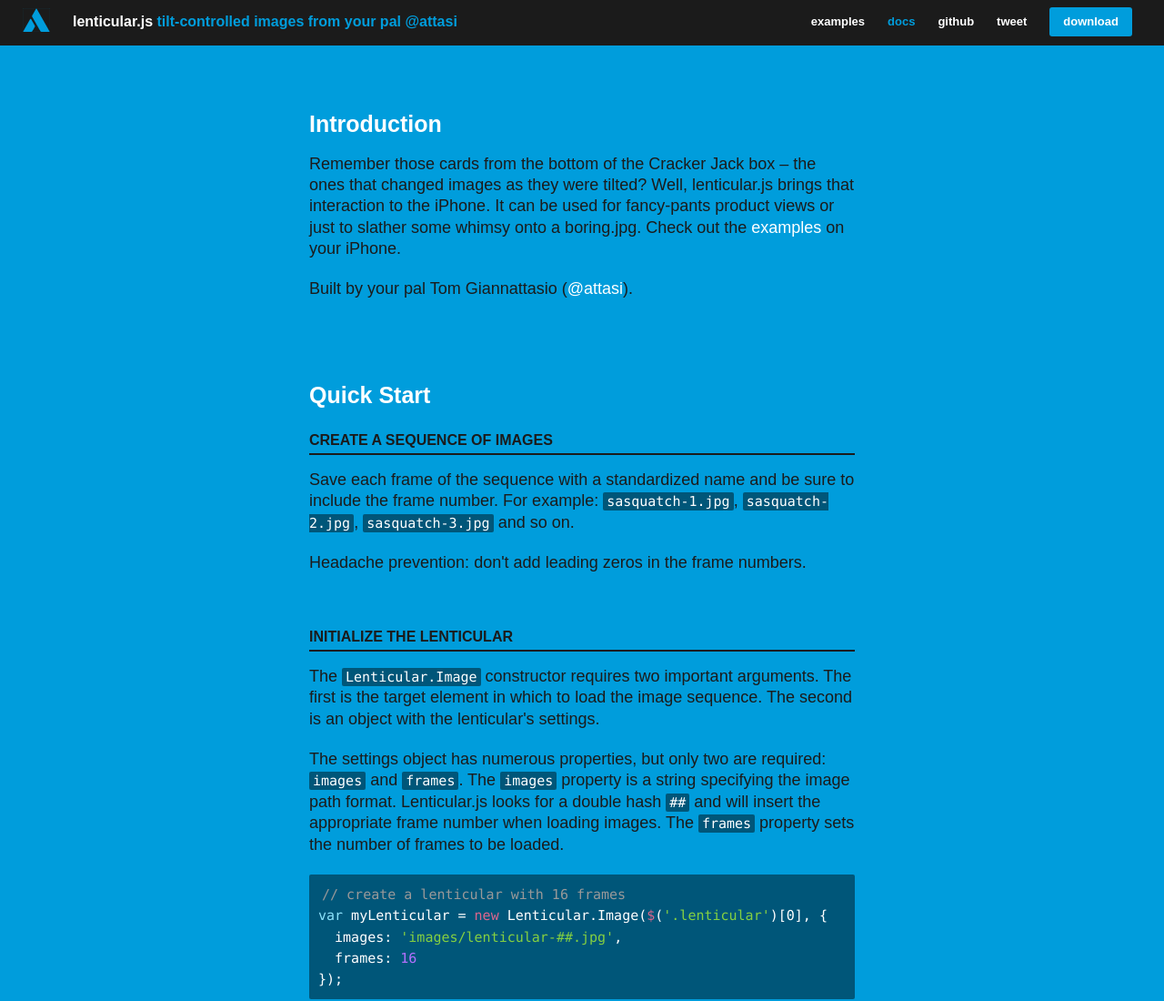
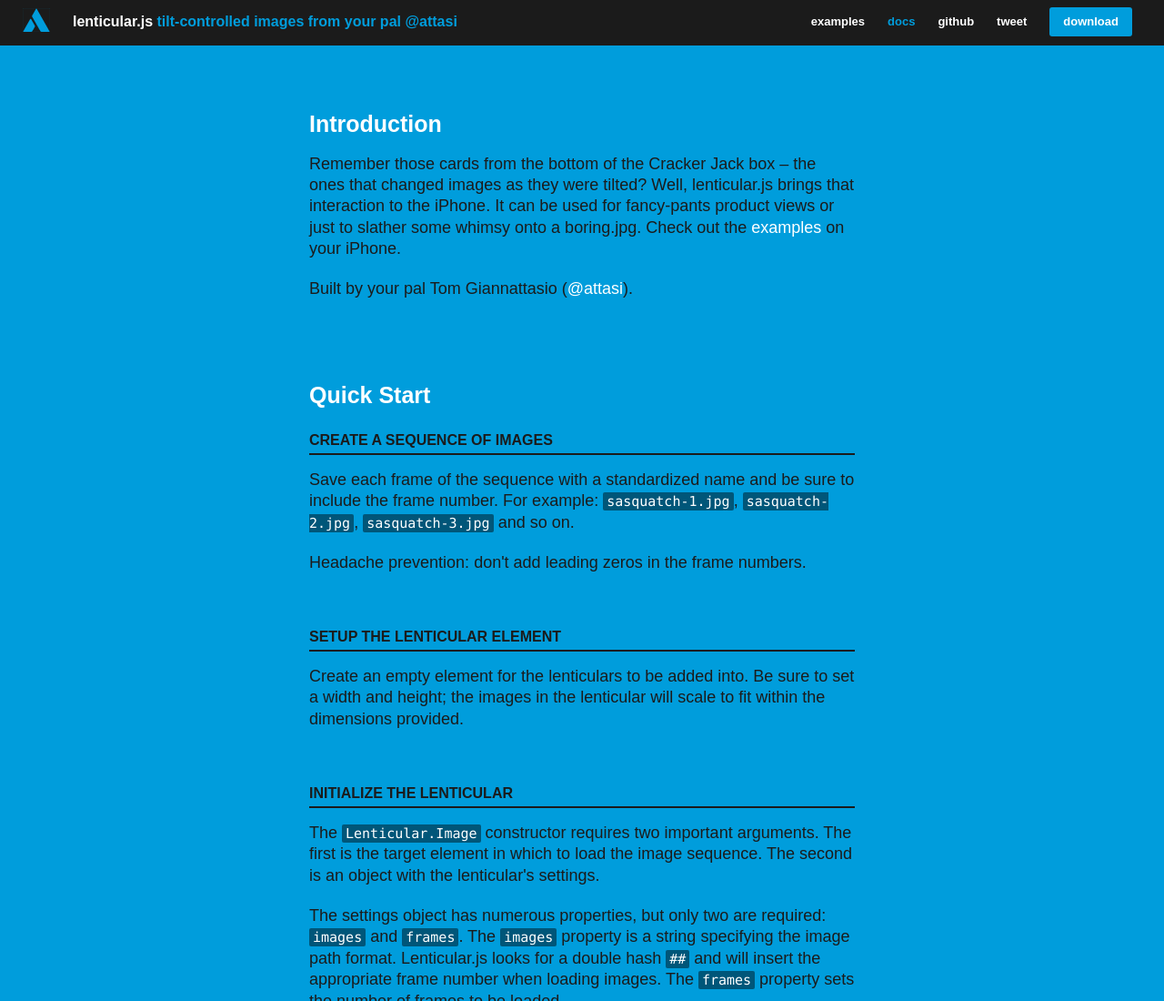
Before and after one commit to thomasxiii/lenticular.js, a plain HTML site: page docs.html in a window 1280 px wide. Shown: the top 1100 px of the page at 91% size. Drawn offline with Linux system fonts and the light colour scheme.

Commit message:
added second step to quick start

```diff
--- a/docs.html
+++ b/docs.html
@@ -55,6 +55,10 @@
 			<h4>Create a sequence of images</h4>
 			<p>Save each frame of the sequence with a standardized name and be sure to include the frame number. For example: <code>sasquatch-1.jpg</code>, <code>sasquatch-2.jpg</code>, <code>sasquatch-3.jpg</code> and so on.</p>
 			<p>Headache prevention: don't add leading zeros in the frame numbers.</p>
+		</section>
+		<section>
+			<h4>Setup the lenticular element</h4>
+			<p>Create an empty element for the lenticulars to be added into. Be sure to set a width and height; the images in the lenticular will scale to fit within the dimensions provided.</p>
 		</section>
 		<section>
 			<h4>Initialize the lenticular</h4>
```
